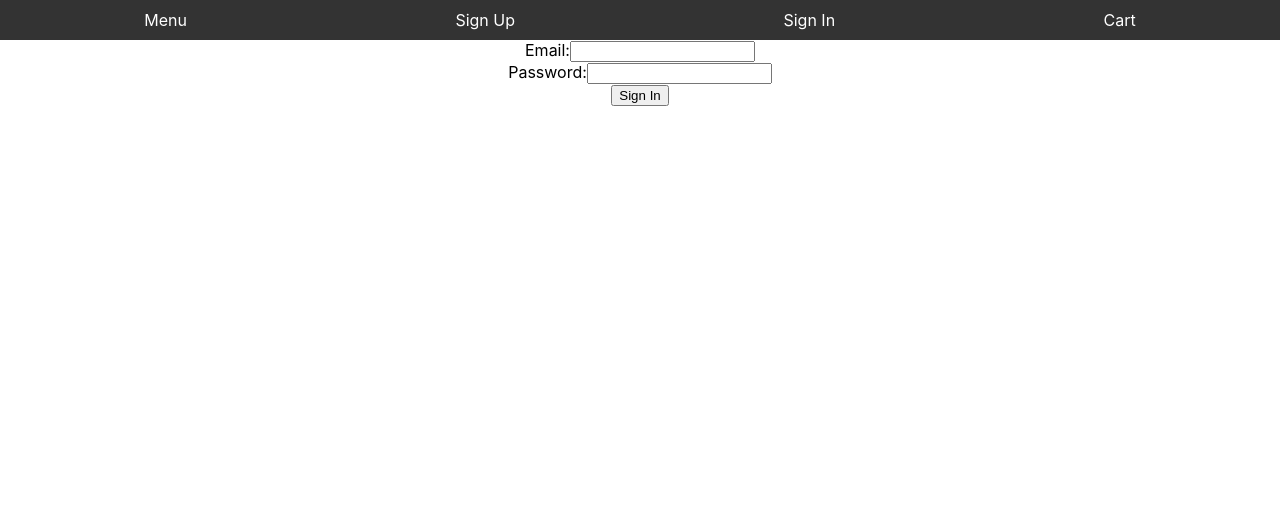
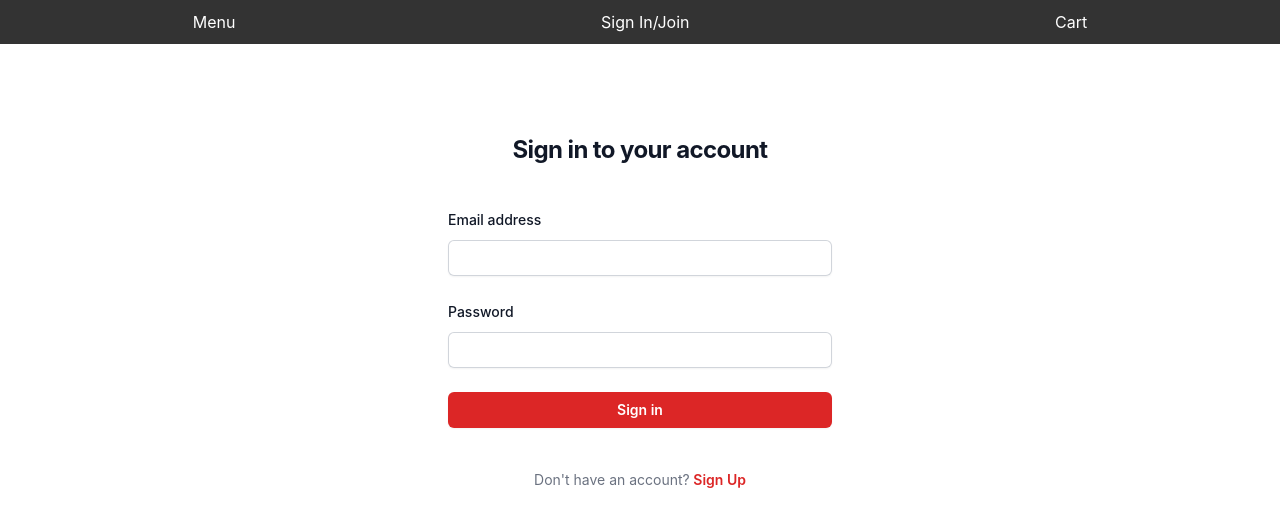
Before and after one commit to ZachMcD223/MileStone-3, a React (Create React App) app in the folder frontend/: page /sign-in in a window 1280 px wide. Shown: the top 526 px of the page. Built offline with nearby package versions, Linux system fonts and the light colour scheme.

Commit message:
added tailwind to the sign in screen

```diff
--- a/frontend/package.json
+++ b/frontend/package.json
@@ -3,9 +3,12 @@
   "version": "0.1.0",
   "private": true,
   "dependencies": {
+    "@tailwindcss/forms": "^0.5.7",
     "@testing-library/jest-dom": "^5.17.0",
     "@testing-library/react": "^13.4.0",
     "@testing-library/user-event": "^13.5.0",
+    "autoprefixer": "^10.4.19",
+    "postcss": "^8.4.39",
     "react": "^18.3.1",
     "react-dom": "^18.3.1",
     "react-router-dom": "^6.25.1",
@@ -35,5 +38,8 @@
       "last 1 firefox version",
       "last 1 safari version"
     ]
+  },
+  "devDependencies": {
+    "tailwindcss": "^3.4.6"
   }
 }
--- /dev/null
+++ b/frontend/postcss.config.js
@@ -0,0 +1,6 @@
+module.exports = {
+  plugins: {
+    tailwindcss: {},
+    autoprefixer: {},
+  },
+}
--- a/frontend/src/App.css
+++ b/frontend/src/App.css
@@ -1,7 +1,3 @@
-* {
-
-}
-
 .App {
   text-align: center;
 }
@@ -34,7 +30,6 @@
   background-color: #575757;
   border-radius: 5px;
 }
-
 
 /* menu css will replace later. maybe bootstrap */
 .menu-container {
--- a/frontend/src/App.js
+++ b/frontend/src/App.js
@@ -17,10 +17,7 @@
                 <Link to="/menu">Menu</Link>
               </li>
               <li className="nav-item">
-                <Link to="/sign-up">Sign Up</Link>
-              </li>
-              <li className="nav-item">
-                <Link to="/sign-in">Sign In</Link>
+                <Link to="/sign-in">Sign In/Join</Link>
               </li>
               <li className="nav-item">
                 <Link to="/cart">Cart</Link>
--- a/frontend/src/components/users/LoginForm.js
+++ /dev/null
@@ -1,42 +0,0 @@
-// Potential login form but will be changed after database stuff
-import React, { useState } from 'react';
-
-export default function LoginForm() {
-  const [email, setEmail] = useState('');
-  const [password, setPassword] = useState('');
-
-  const handleSubmit = async (e) => {
-    e.preventDefault();
-    const response = await fetch('/sign-in', {
-      method: 'POST',
-      headers: { 'Content-Type': 'application/json' },
-      body: JSON.stringify({ email, password }),
-    });
-    const data = await response.json();
-    console.log(data);
-  };
-
-  return (
-    <form onSubmit={handleSubmit}>
-      <div>
-        <label>Email:</label>
-        <input
-          type="email"
-          value={email}
-          onChange={(e) => setEmail(e.target.value)}
-          required
-        />
-      </div>
-      <div>
-        <label>Password:</label>
-        <input
-          type="password"
-          value={password}
-          onChange={(e) => setPassword(e.target.value)}
-          required
-        />
-      </div>
-      <button type="submit">Sign In</button>
-    </form>
-  );
-}
--- /dev/null
+++ b/frontend/src/components/users/LoginForm.jsx
@@ -0,0 +1,81 @@
+// Potential login form but will be changed after database stuff
+import React, { useState } from "react";
+import { BrowserRouter as Router, Link, Route, Routes } from 'react-router-dom';
+import '../../App.css';
+
+export default function LoginForm() {
+  const [email, setEmail] = useState("");
+  const [password, setPassword] = useState("");
+  const handleSubmit = async (e) => {
+    e.preventDefault();
+    const response = await fetch("/sign-in", {
+      method: "POST",
+      headers: { "Content-Type": "application/json" },
+      body: JSON.stringify({ email, password }),
+    });
+    const data = await response.json();
+    console.log(data);
+  };
+
+return (
+<div class="flex min-h-full flex-col justify-center px-6 py-12 lg:px-8">
+  <div class="sm:mx-auto sm:w-full sm:max-w-sm">
+    {/* replace with chicken stuff  */}
+    {/* <img class="mx-auto h-10 w-auto" src="https://tailwindui.com/img/logos/mark.svg?color=indigo&shade=600" alt="Your Company"></img> */}
+    <h2 class="mt-10 text-center text-2xl font-bold leading-9 tracking-tight text-gray-900">Sign in to your account</h2>
+  </div>
+
+  <div className="mt-10 sm:mx-auto sm:w-full sm:max-w-sm text-left">
+        <form className="space-y-6" onSubmit={handleSubmit}>
+          <div>
+            <label htmlFor="email" className="block text-sm font-medium leading-6 text-gray-900">Email address</label>
+            <div className="mt-2">
+              <input
+                id="email"
+                name="email"
+                type="email"
+                autoComplete="email"
+                required
+                className="block w-full rounded-md border-0 py-1.5 text-gray-900 shadow-sm ring-1 ring-inset ring-gray-300 placeholder:text-gray-400 focus:ring-2 focus:ring-inset focus:ring-indigo-600 sm:text-sm sm:leading-6"
+                value={email}
+                onChange={(e) => setEmail(e.target.value)}
+              />
+            </div>
+          </div>
+
+          <div>
+            <div className="flex items-center justify-between">
+              <label htmlFor="password" className="block text-sm font-medium leading-6 text-gray-900">Password</label>
+            </div>
+            <div className="mt-2">
+              <input
+                id="password"
+                name="password"
+                type="password"
+                autoComplete="current-password"
+                required
+                className="block w-full rounded-md border-0 py-1.5 text-gray-900 shadow-sm ring-1 ring-inset ring-gray-300 placeholder:text-gray-400 focus:ring-2 focus:ring-inset focus:ring-indigo-600 sm:text-sm sm:leading-6"
+                value={password}
+                onChange={(e) => setPassword(e.target.value)}
+              />
+            </div>
+          </div>
+
+          <div>
+            <button
+              type="submit"
+              className="flex w-full justify-center rounded-md bg-red-600 px-3 py-1.5 text-sm font-semibold leading-6 text-white shadow-sm hover:bg-red-500 focus-visible:outline focus-visible:outline-2 focus-visible:outline-offset-2 focus-visible:outline-red-600"
+            >
+              Sign in
+            </button>
+          </div>
+        </form>
+
+    <p class="mt-10 text-center text-sm text-gray-500">
+      Don't have an account?
+      <a href="/sign-up" className="font-semibold leading-6 text-red-600 hover:text-red-500"> Sign Up</a>
+    </p>
+  </div>
+</div>
+)
+}
--- a/frontend/src/index.css
+++ b/frontend/src/index.css
@@ -1,3 +1,8 @@
+
+@tailwind base;
+@tailwind components;
+@tailwind utilities;
+
 body {
   margin: 0;
   font-family: -apple-system, BlinkMacSystemFont, 'Segoe UI', 'Roboto', 'Oxygen',
--- /dev/null
+++ b/frontend/tailwind.config.js
@@ -0,0 +1,11 @@
+module.exports = {
+  content: [
+    "./src/**/*.{js,jsx,ts,tsx}",
+  ],
+  theme: {
+    extend: {},
+  },
+  plugins: [
+    require('@tailwindcss/forms'),
+  ],
+}
```
Also changed, not shown: 1 other file (tests, documents, lock files or other folders).
